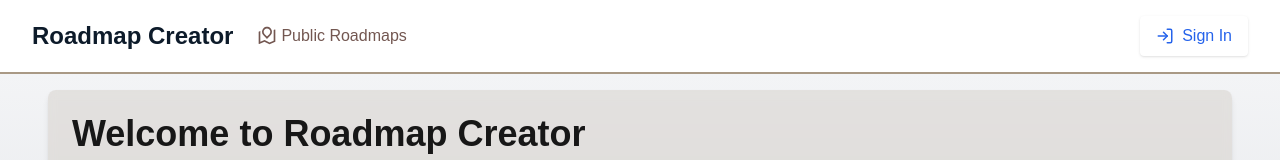
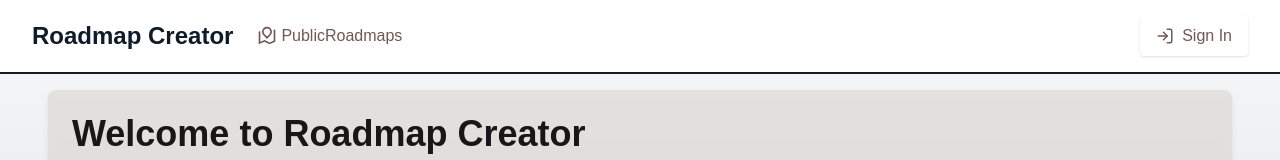
Before and after one commit to deividpa/nextjs-auth-github, a Next.js app: page / in a window 1280 px wide. Shown: the top 160 px of the page. Built offline with nearby package versions, Linux system fonts and the light colour scheme; no server answers; the database is empty.

Commit message:
fix: Update Header styles for improved layout and accessibility

```diff
--- a/src/app/components/layout/Header.tsx
+++ b/src/app/components/layout/Header.tsx
@@ -10,11 +10,11 @@ export function Header() {
   const { data: session, status } = useSession();
 
   return (
-    <header className="border-b-2 border-accent shadow-lg">
+    <header className="border-b-2 border-primary shadow-lg">
       <div className="max-w-7xl mx-auto px-4 sm:px-6 lg:px-8">
         <div className="flex justify-between items-center py-4">
           {/* Nav Section */}
-          <div className="flex items-center space-x-6">
+          <div className="flex items-center space-x-3 md:space-x-6">
             <Link href="/">
               <span className="text-2xl font-bold text-primary cursor-pointer">
                 Roadmap Creator
@@ -33,7 +33,7 @@ export function Header() {
             <Link href="/roadmap">
               <span className="flex items-center text-secondary hover:text-primary-hover transition cursor-pointer">
                 <RiRoadMapLine className="mr-1 text-xl" />
-                Public Roadmaps
+                  <span className="hidden sm:inline">Public</span>Roadmaps
               </span>
             </Link>
           </div>
@@ -44,9 +44,9 @@ export function Header() {
               <SignOutButton />
             ) : (
               <Link href="/auth/login">
-                <button className="flex items-center bg-white text-blue-600 px-4 py-2 rounded shadow hover:bg-gray-100 transition">
+                <button title="Sign In" className="flex items-center bg-white text-secondary px-4 py-2 rounded shadow hover:bg-gray-100 transition">
                   <FiLogIn className="mr-2 text-lg" />
-                  Sign In
+                  <span className="hidden sm:inline">Sign In</span>
                 </button>
               </Link>
             )}
```
